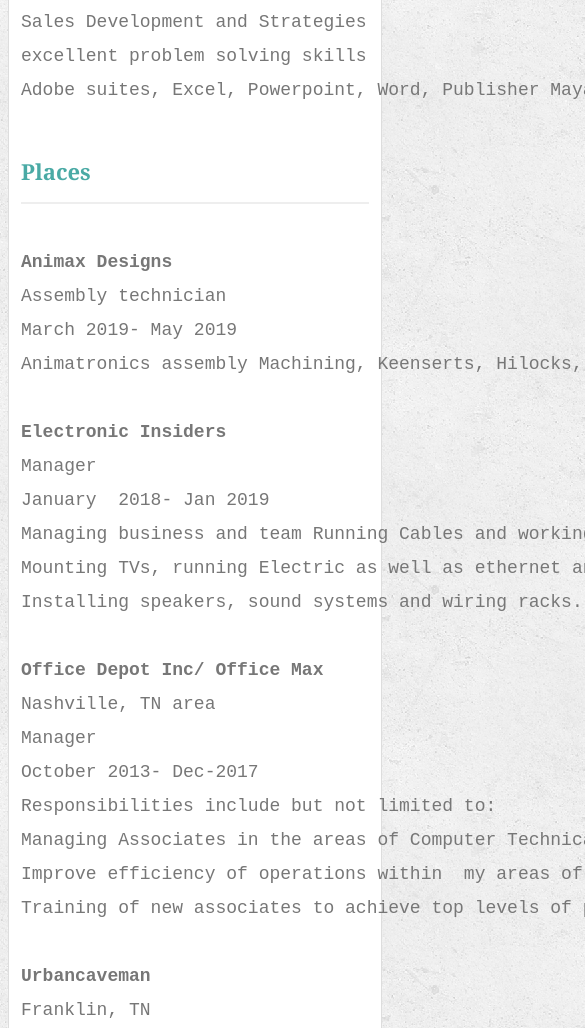
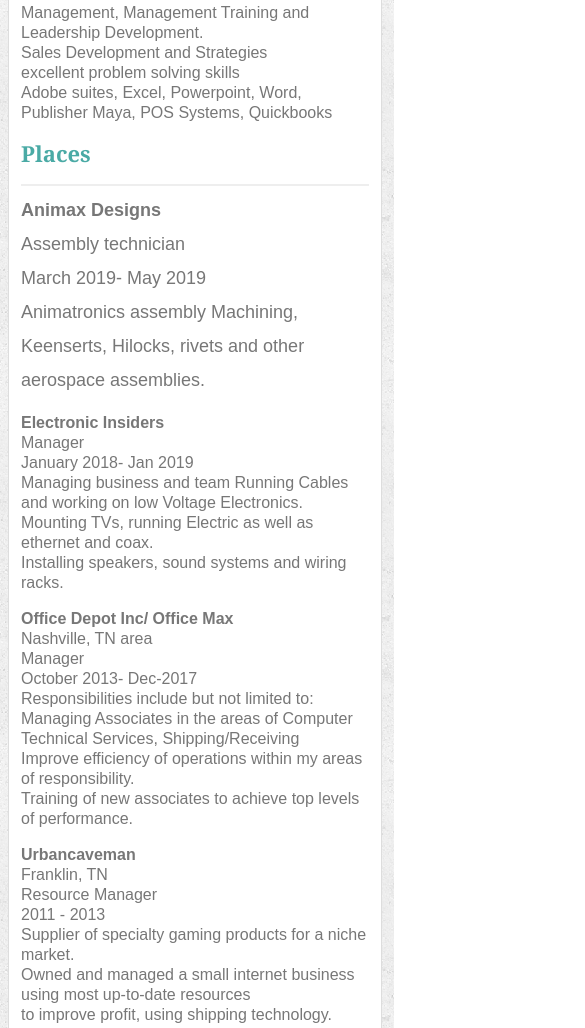
Before and after one commit to JonFinley211/Responsive-portfolio, a plain HTML site: page index.html in a window 390 px wide. Shown: the part 968-1996 px from the top of the page, 585 px wide, since content can reach past the window. Drawn offline with Linux system fonts and the light colour scheme.

Commit message:
responsiveness added to resume area

```diff
--- a/index.html
+++ b/index.html
@@ -42,43 +42,44 @@
       </h2>
       <br>
       <br>
+      <br>
 
 <hl>
   <h2>Skills</h2>
-<pre>Management, Management Training and Leadership Development.
-Sales Development and Strategies
-excellent problem solving skills
-Adobe suites, Excel, Powerpoint, Word, Publisher Maya, POS Systems, Quickbooks
-       <h2>Places</h2><hl>
-<b>Animax Designs</b>
-Assembly technician
-March 2019- May 2019
-Animatronics assembly Machining, Keenserts, Hilocks, rivets and other aerospace assemblies.
+<p>Management, Management Training and Leadership Development. <br>
+Sales Development and Strategies<br>
+excellent problem solving skills<br>
+Adobe suites, Excel, Powerpoint, Word, Publisher Maya, POS Systems, Quickbooks</p>
+     <p>  <h2>Places</h2><hl>
+<b>Animax Designs</b> <br>
+Assembly technician<br>
+March 2019- May 2019<br>
+Animatronics assembly Machining, Keenserts, Hilocks, rivets and other aerospace assemblies.</p>
 
-<b>Electronic Insiders</b>
-Manager
-January  2018- Jan 2019
-Managing business and team Running Cables and working on low Voltage Electronics.
-Mounting TVs, running Electric as well as ethernet and coax.
-Installing speakers, sound systems and wiring racks.
+<p><b>Electronic Insiders</b></br>
+Manager<br>
+January  2018- Jan 2019 <br>
+Managing business and team Running Cables and working on low Voltage Electronics. <br>
+Mounting TVs, running Electric as well as ethernet and coax. <br>
+Installing speakers, sound systems and wiring racks. </p>
 
-<b>Office Depot Inc/ Office Max</b>
-Nashville, TN area
-Manager
-October 2013- Dec-2017
-Responsibilities include but not limited to:
-Managing Associates in the areas of Computer Technical Services, Shipping/Receiving
-Improve efficiency of operations within  my areas of responsibility.
-Training of new associates to achieve top levels of performance.
+<p><b>Office Depot Inc/ Office Max</b> <br>
+Nashville, TN area<br>
+Manager<br>
+October 2013- Dec-2017  <br>
+Responsibilities include but not limited to: <br>
+Managing Associates in the areas of Computer Technical Services, Shipping/Receiving<br>
+Improve efficiency of operations within  my areas of responsibility.<br>
+Training of new associates to achieve top levels of performance.<br></p>
 
-<b>Urbancaveman</b>
-Franklin, TN
-Resource Manager
-2011 - 2013
-Supplier of specialty gaming products for a niche market.
-Owned and managed  a small internet business using most up-to-date resources
- to improve profit, using shipping technology.
-      </pre>
+<p><b>Urbancaveman</b><br>
+Franklin, TN <br>
+Resource Manager <br>
+2011 - 2013<br>
+Supplier of specialty gaming products for a niche market.<br>
+Owned and managed  a small internet business using most up-to-date resources<br>
+ to improve profit, using shipping technology.<br>
+</p>
         <p>
 
         </p>
```
